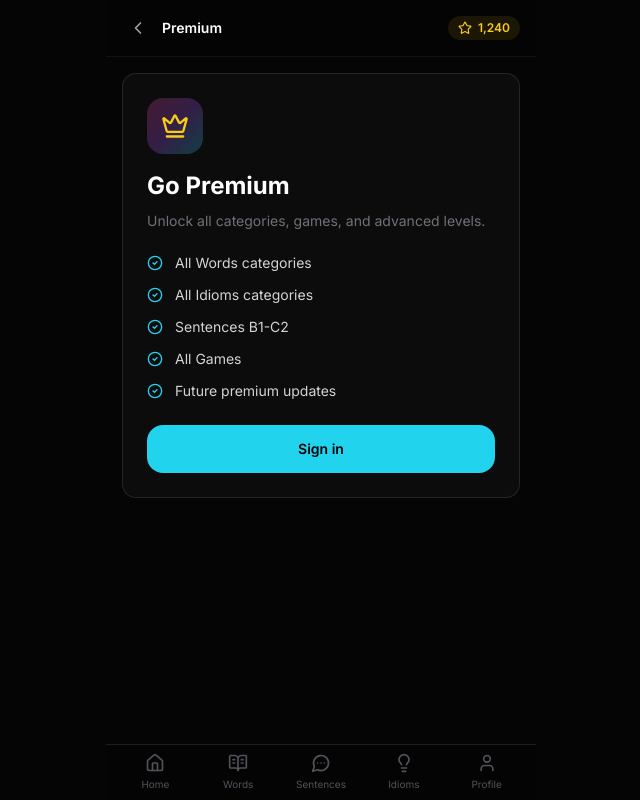
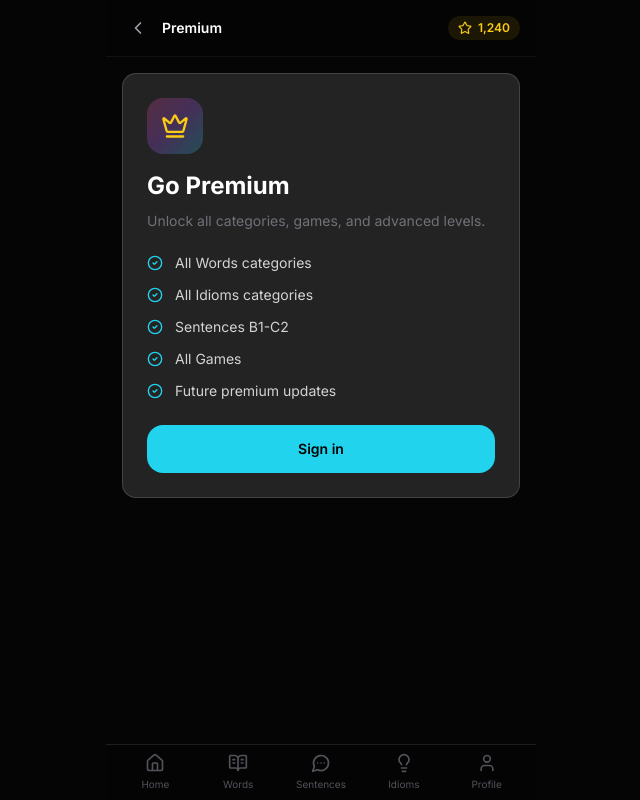
Before and after one commit to serj-ls-creator/eng_tobe_saas, a Next.js app: page /premium in a window 1280 px wide. Shown: the whole page, without its empty margins (319-959 px from the left). Built offline with nearby package versions, Linux system fonts and the light colour scheme; no server answers.

Commit message:
визуал светлее

```diff
--- a/app/globals.css
+++ b/app/globals.css
@@ -48,7 +48,7 @@ a {
   }
 
   .glass-card {
-    @apply rounded-[14px] border border-white/10 bg-white/[0.03] transition-all duration-150 active:scale-[0.98] active:bg-white/[0.05];
+    @apply rounded-[14px] border border-white/15 bg-white/[0.12] transition-all duration-150 active:scale-[0.98] active:bg-white/[0.18];
   }
 
   .fade-up {
--- a/app/page.tsx
+++ b/app/page.tsx
@@ -106,7 +106,7 @@ export default async function HomePage() {
           </section>
 
           {!premium ? (
-            <section className="mt-2">
+            <section className="mt-4">
               <Card className="fade-up fade-up-d5 p-4">
                 <div className="mb-2 text-sm font-semibold">{UI_TEXT.premiumTitle}</div>
                 <p className="mb-4 text-xs leading-relaxed text-zinc-500">{UI_TEXT.premiumSubtitle}</p>
```
